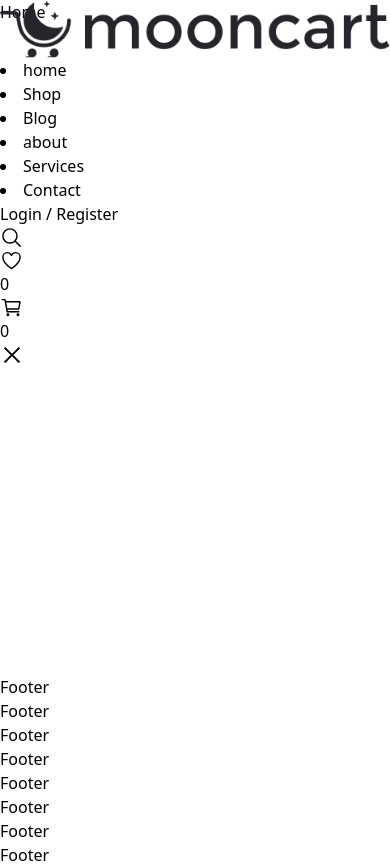
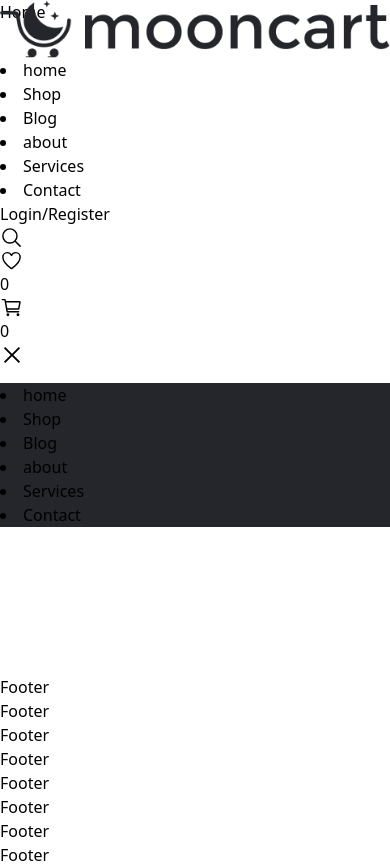
Before and after one commit to Rohhaannn/Mooncart, a React (Vite) app: page / in a window 390 px wide. Both pictures are taken after a click on the button 12 px from the left and 355 px from the top of the page. Built offline with nearby package versions, Linux system fonts and the light colour scheme.

Commit message:
small screen menu error resolved

```diff
--- a/src/components/common/Header.jsx
+++ b/src/components/common/Header.jsx
@@ -1,134 +1,105 @@
-import React, { useEffect, useRef, useState } from 'react'
-import logo from '../../assets/common/logo.png'
-import { menulists } from '../../assets/data/data'
-import { CustomNavLink, CustomLink, Badges } from './CustomComponent'
-import { IoSearchOutline, IoCartOutline, IoHeart, IoHeartOutline } from "react-icons/io5";
+import React, { useEffect, useRef, useState } from 'react';
+import logo from '../../assets/common/logo.png';
+import { menulists } from '../../assets/data/data';
+import { CustomNavLink, CustomLink, Badges } from './CustomComponent';
+import { IoSearchOutline, IoCartOutline, IoHeartOutline } from "react-icons/io5";
 import { AiOutlineClose, AiOutlineMenu } from "react-icons/ai";
 import { useLocation } from 'react-router-dom';
 
-
 const Header = () => {
-
   const [isOpen, setIsOpen] = useState(false);
   const [isScrolled, setIsScrolled] = useState(false);
   const menuRef = useRef(null);
-  const location = useLocation(null);
+  const location = useLocation();
 
   const toggleMenu = () => {
     setIsOpen(!isOpen);
+  };
+
+  // Close the menu if click outside of the menu
+  const closeMenuOutside = (event) => {
+    if (menuRef.current && !menuRef.current.contains(event.target)) {
+      setIsOpen(false);
     }
+  };
 
-  //close the menu if click outside of the menu
-  const closeMenuOutside = (event) => {
-    if(menuRef.current && !menuRef.current.contains(event.target)) {
-      setIsOpen(false)
-    }
-  }
-
-  //handle scroll menu
+  // Handle scroll menu
   const handleScroll = () => {
     setIsScrolled(window.scrollY > 0);
-  }
+  };
 
-  useEffect(()=>{
+  useEffect(() => {
     document.addEventListener("mousedown", closeMenuOutside);
     window.addEventListener("scroll", handleScroll);
 
-    return() => {
+    return () => {
       document.removeEventListener("mousedown", closeMenuOutside);
       window.removeEventListener("scroll", handleScroll);
     };
-  });
-
+  }, []);
 
   const isHomePage = location.pathname === '/';
 
   return (
-
-      <header className={isHomePage ? `header px-12 py-3 bg-gray-200 relative z-20 ${isScrolled ? "scrolled" : ""} ` : `header px-12 py-3 relative z-20 ${isScrolled ? "scrolled" : ""}`}>
-
+    <header className={isHomePage ? `header px-12 py-3 bg-gray-200 relative z-20 ${isScrolled ? "scrolled" : ""}` : `header px-12 py-3 relative z-20 ${isScrolled ? "scrolled" : ""}`}>
       {isHomePage && (
-
-          <div className={`${isScrolled ? "lg:bg-none" : "lg:bg-black"} lg:h-[88px] lg:absolute lg:top-0 lg:right-0 lg:w-1/3 lg:z-10`}>
-
-          </div>
-
-        // lg:h-[88px] lg:absolute lg:top-0 lg:right-0 lg:w-1/3 lg:z-10
+        <div className={`${isScrolled ? "lg:bg-none" : "lg:bg-black"} lg:h-[88px] lg:absolute lg:top-0 lg:right-0 lg:w-1/3 lg:z-10`}></div>
       )}
 
-
       <nav className='p-4 flex justify-between items-center'>
-
         <div className='flex items-center gap-14'>
-
           <div>
-              <img src={logo} alt='Mooncart Logo' className='h-7'/>
+            <img src={logo} alt='Mooncart Logo' className='h-7' />
           </div>
-
           <div className='hidden lg:flex items-center justify-between gap-8'>
-              {menulists.map((list)=>(
+            {menulists.map((list) => (
               <li key={list.id} className='uppercase list-none'>
-                  <CustomNavLink href={list.path}> {list.link} </CustomNavLink>
+                <CustomNavLink href={list.path}>{list.link}</CustomNavLink>
               </li>
             ))}
           </div>
-
         </div>
-
         <div className='flex items-center gap-8 icons'>
           <div className='uppercase hidden lg:block text-inherit relative z-20'>
-
-              <CustomLink className={`${isScrolled || !isHomePage ? "text-black" : "text-white"}`}> Login </CustomLink>
+            <CustomLink className={`${isScrolled || !isHomePage ? "text-black" : "text-white"}`}>Login</CustomLink>
             <span className={`${isScrolled || !isHomePage ? "text-black" : "text-white"}`}>/</span>
-              <CustomLink className={`${isScrolled || !isHomePage ? "text-black" : "text-white"}`}> Register </CustomLink>
-
+            <CustomLink className={`${isScrolled || !isHomePage ? "text-black" : "text-white"}`}>Register</CustomLink>
           </div>
-
           <div className={`icons flex items-center justify-center gap-6 cursor-pointer ${isScrolled || !isHomePage ? "text-black" : "text-white"}`}>
             <div className='relative z-20'>
               <IoSearchOutline size={23} className={`${isScrolled || !isHomePage ? "text-black" : "text-white"}`} />
             </div>
-
             <div className='relative z-20'>
               <IoHeartOutline size={23} className={`${isScrolled || !isHomePage ? "text-black" : "text-white"}`} />
               <div className='absolute -top-2 -right-1.5'>
                 <Badges color="bg-green-600">0</Badges>
               </div>
             </div>
-
             <div className='relative z-20'>
               <IoCartOutline size={23} className={`${isScrolled || !isHomePage ? "text-black" : "text-white"}`} />
               <div className='absolute -top-2 -right-1.5'>
                 <Badges color="bg-red-600">0</Badges>
               </div>
             </div>
-
             <button
               onClick={toggleMenu}
               className='lg:hidden w-10 h-10 flex justify-center items-center bg-black text-white focus:outline-none'
             >
-                {isOpen ? <AiOutlineClose size={24}/> : <AiOutlineMenu size={24}/>}
+              {isOpen ? <AiOutlineClose size={24} /> : <AiOutlineMenu size={24} />}
             </button>
-
           </div>
         </div>
-
-
         {/* Responsive menu if below the 768px */}
-
-          <div ref={menuRef} className={`lg:flex lg:items-center lg:w-auto w-full p-5 absolute right-0 top-0 menu-container ${isOpen} ? "open" : "closed"`}>
-            {menulists.map((list)=>(
+        <div ref={menuRef} className={`lg:hidden flex-col w-full p-5 absolute right-0 top-full transition-transform duration-300 transform ${isOpen ? 'open' : 'closed'} menu-container`}>
+          {menulists.map((list) => (
             <li key={list.id} className='uppercase list-none'>
-                <CustomNavLink href={list.path} className='text-white'> {list.link} </CustomNavLink>
+              <CustomNavLink href={list.path} className='text-white'>{list.link}</CustomNavLink>
             </li>
           ))}
         </div>
+      </nav>
+    </header>
+  );
+};
 
-        </nav>
-
-      </header>
-
-  )
-}
-
-export default Header
+export default Header;
--- a/src/styles/index.css
+++ b/src/styles/index.css
@@ -73,6 +73,7 @@ button:focus-visible {
 
 
 /*===================  Navbar   =====================*/
+
 .menu-container {
   background-color: #24262b;
   opacity: 0;
@@ -80,15 +81,19 @@ button:focus-visible {
   transition: opacity 0.3s ease-out, transform 0.3s ease-out;
   z-index: 100;
   margin-top: 10px;
+  width: 100%;
 }
+
 .menu-container.open {
   opacity: 1;
   transform: translateX(0);
 }
+
 .menu-container.closed {
   opacity: 0;
   transform: translateX(-100%);
 }
+
 /*======== for sticky effect ==========*/
 .header {
   position: fixed;
```
Lines whose indentation alone changed are shown as unchanged.
